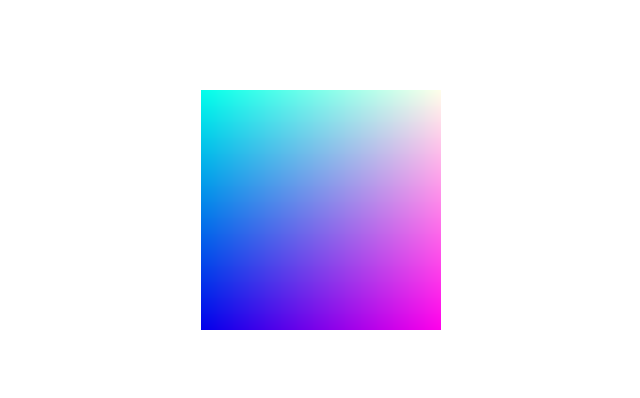
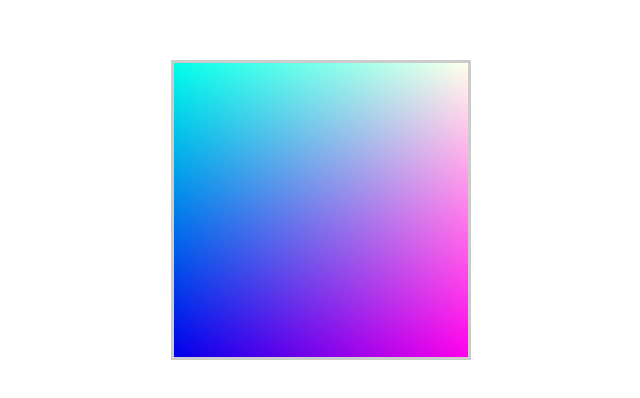
Before and after one commit to tsumo/react-shaders-experiments, a React (Create React App) app: page / in a window 1280 px wide. Shown: the part 190-588 px from the top of the page, without its empty margins (319-959 px from the left). Built offline with nearby package versions, Linux system fonts and the light colour scheme.

Commit message:
feat: resize container stub

```diff
--- a/src/App.module.scss
+++ b/src/App.module.scss
@@ -1,5 +1,3 @@
-$canvas-size: min(30vw, 30vh);
-
 .root {
   height: 100vh;
   display: flex;
@@ -8,6 +6,6 @@ $canvas-size: min(30vw, 30vh);
 }
 
 .canvas {
-  width: $canvas-size;
-  height: $canvas-size;
+  width: 100%;
+  height: 100%;
 }
--- a/src/App.tsx
+++ b/src/App.tsx
@@ -1,5 +1,6 @@
 import { useRef } from 'react';
 import { useShaderService } from 'service/ShaderService';
+import { ResizeContainer } from 'components/ResizeContainer/ResizeContainer';
 import s from 'App.module.scss';
 
 const App = () => {
@@ -8,7 +9,9 @@ const App = () => {
 
   return (
     <div className={s.root}>
-      <canvas ref={canvasRef} className={s.canvas} />
+      <ResizeContainer>
+        <canvas ref={canvasRef} className={s.canvas} />
+      </ResizeContainer>
     </div>
   );
 };
--- /dev/null
+++ b/src/components/ResizeContainer/ResizeContainer.module.scss
@@ -0,0 +1,5 @@
+.root {
+  border: 3px solid rgba(black, 0.2);
+  width: 300px;
+  height: 300px;
+}
--- /dev/null
+++ b/src/components/ResizeContainer/ResizeContainer.tsx
@@ -0,0 +1,6 @@
+import { FC } from 'react';
+import s from './ResizeContainer.module.scss';
+
+export const ResizeContainer: FC = ({ children }) => {
+  return <div className={s.root}>{children}</div>;
+};
--- a/src/index.css
+++ b/src/index.css
@@ -1,3 +1,22 @@
+@import-normalize;
+
+* {
+  box-sizing: border-box;
+}
+
+body,
+p,
+h1,
+h2,
+h3,
+h4,
+button,
+ul {
+  margin: 0;
+  border: 0;
+  padding: 0;
+}
+
 body {
   margin: 0;
   font-family: -apple-system, BlinkMacSystemFont, 'Segoe UI', 'Roboto', 'Oxygen', 'Ubuntu',
```
